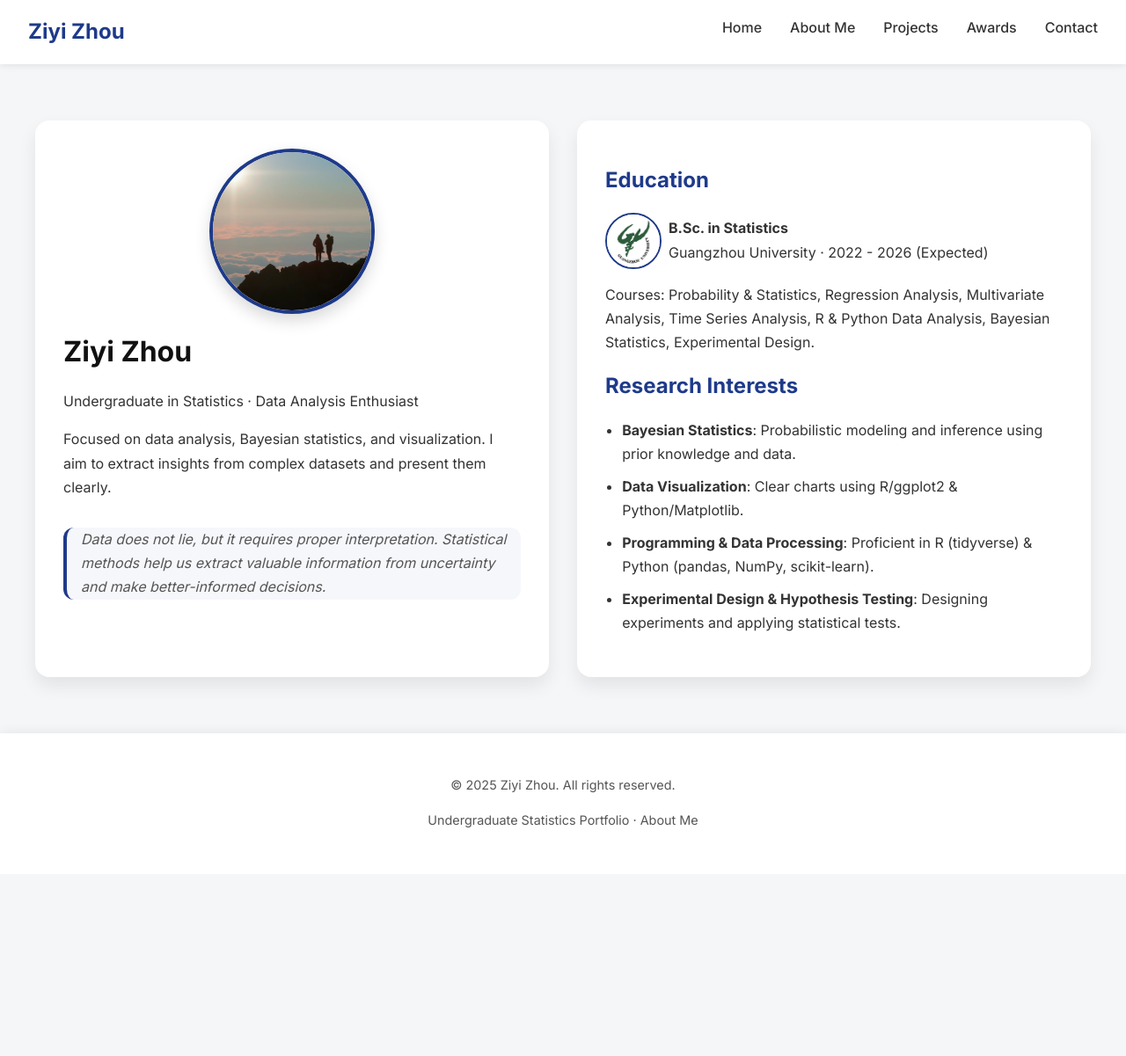
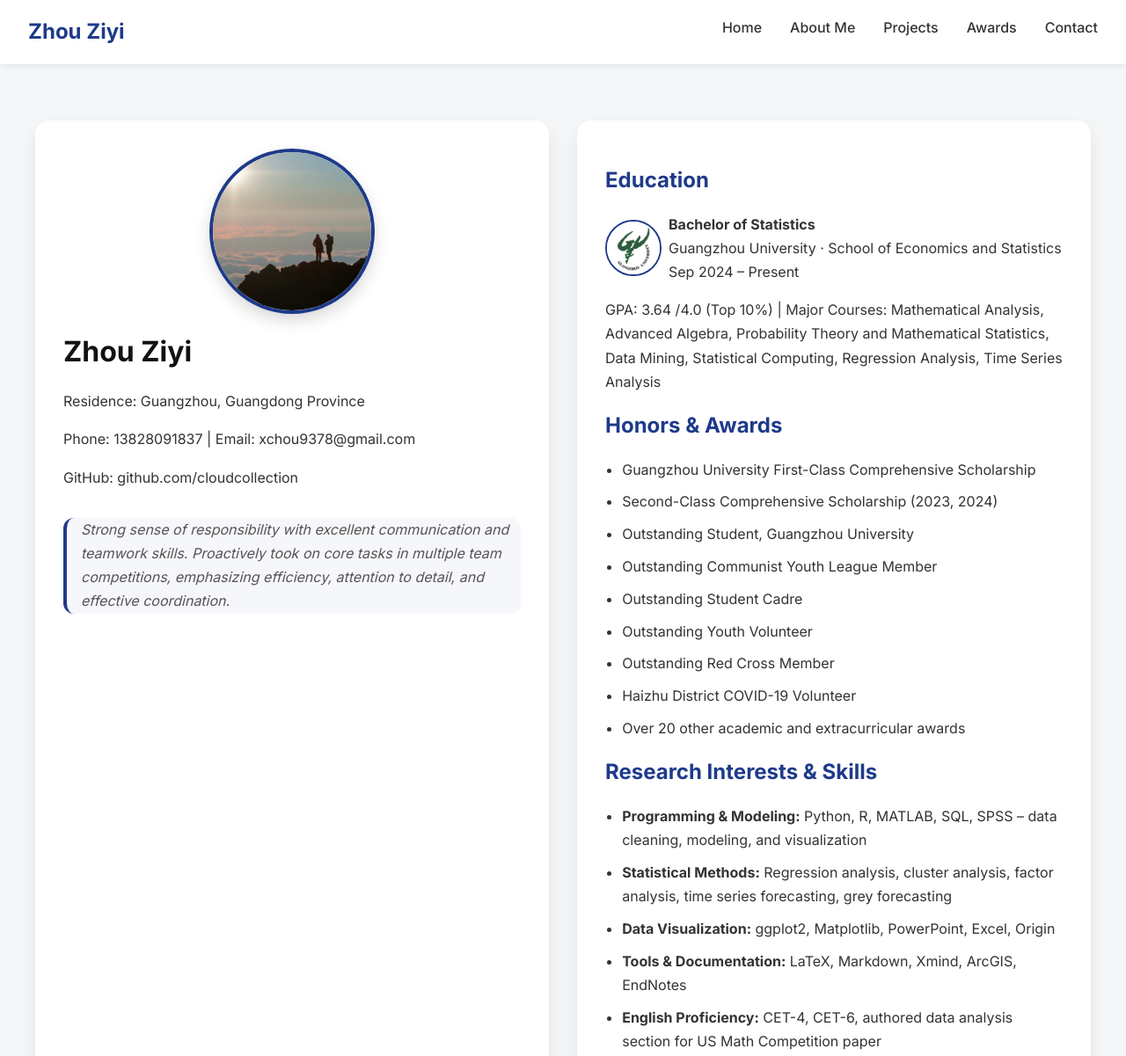
Before and after one commit to cloudcollection/cloudcollection.io, a plain HTML site: page about.html in a window 1280 px wide. Shown: the top 1201 px of the page at 88% size. Before the commit the page ends 994 px from the top, so only its background shows below. Drawn offline with Linux system fonts and the light colour scheme.

Commit message:
Update about.html

```diff
--- a/about.html
+++ b/about.html
@@ -3,7 +3,7 @@
 <head>
 <meta charset="UTF-8">
 <meta name="viewport" content="width=device-width, initial-scale=1.0">
-<title>About Me | Ziyi Zhou</title>
+<title>About Me | Zhou Ziyi</title>
 <link href="https://fonts.googleapis.com/css2?family=Inter:wght@300;400;500;600;700&display=swap" rel="stylesheet">
 <style>
   /* 全局样式 */
@@ -54,7 +54,7 @@
 </head>
 <body>
 <header>
-  <a href="index.html" class="logo">Ziyi Zhou</a>
+  <a href="index.html" class="logo">Zhou Ziyi</a>
   <nav>
     <ul>
       <li><a href="index.html">Home</a></li>
@@ -69,40 +69,56 @@
 <main>
   <!-- 左侧简介卡片 -->
   <div class="card">
-    <img src="assets/images/avatar.jpg" alt="Ziyi Zhou" class="profile-avatar" onerror="this.style.display='none'; this.nextElementSibling.style.display='flex';">
+    <img src="assets/images/avatar.jpg" alt="Zhou Ziyi" class="profile-avatar" onerror="this.style.display='none'; this.nextElementSibling.style.display='flex';">
     <div class="avatar-circle" style="display:none;">ZZ</div>
-    <h1>Ziyi Zhou</h1>
-    <p>Undergraduate in Statistics · Data Analysis Enthusiast</p>
-    <p>Focused on data analysis, Bayesian statistics, and visualization. I aim to extract insights from complex datasets and present them clearly.</p>
+    <h1>Zhou Ziyi</h1>
+    <p>Residence: Guangzhou, Guangdong Province</p>
+    <p>Phone: 13828091837 | Email: <a href="mailto:xchou9378@gmail.com">xchou9378@gmail.com</a></p>
+    <p>GitHub: <a href="https://github.com/cloudcollection" target="_blank">github.com/cloudcollection</a></p>
     <blockquote>
-      Data does not lie, but it requires proper interpretation. Statistical methods help us extract valuable information from uncertainty and make better-informed decisions.
+      Strong sense of responsibility with excellent communication and teamwork skills. Proactively took on core tasks in multiple team competitions, emphasizing efficiency, attention to detail, and effective coordination.
     </blockquote>
   </div>
 
-  <!-- 右侧教育和研究兴趣卡片 -->
+  <!-- 右侧教育和专业信息卡片 -->
   <div class="card">
     <h2>Education</h2>
     <div class="edu-header">
       <img src="assets/images/gzhu-logo.png" alt="Guangzhou University Logo" class="edu-logo" onerror="this.style.display='none';">
       <div>
-        <strong>B.Sc. in Statistics</strong><br>
-        Guangzhou University · 2022 - 2026 (Expected)
+        <strong>Bachelor of Statistics</strong><br>
+        Guangzhou University · School of Economics and Statistics<br>
+        Sep 2024 – Present
       </div>
     </div>
-    <p>Courses: Probability & Statistics, Regression Analysis, Multivariate Analysis, Time Series Analysis, R & Python Data Analysis, Bayesian Statistics, Experimental Design.</p>
+    <p>GPA: 3.64 /4.0 (Top 10%) | Major Courses: Mathematical Analysis, Advanced Algebra, Probability Theory and Mathematical Statistics, Data Mining, Statistical Computing, Regression Analysis, Time Series Analysis</p>
 
-    <h2>Research Interests</h2>
+    <h2>Honors & Awards</h2>
     <ul>
-      <li><strong>Bayesian Statistics</strong>: Probabilistic modeling and inference using prior knowledge and data.</li>
-      <li><strong>Data Visualization</strong>: Clear charts using R/ggplot2 & Python/Matplotlib.</li>
-      <li><strong>Programming & Data Processing</strong>: Proficient in R (tidyverse) & Python (pandas, NumPy, scikit-learn).</li>
-      <li><strong>Experimental Design & Hypothesis Testing</strong>: Designing experiments and applying statistical tests.</li>
+      <li>Guangzhou University First-Class Comprehensive Scholarship</li>
+      <li>Second-Class Comprehensive Scholarship (2023, 2024)</li>
+      <li>Outstanding Student, Guangzhou University</li>
+      <li>Outstanding Communist Youth League Member</li>
+      <li>Outstanding Student Cadre</li>
+      <li>Outstanding Youth Volunteer</li>
+      <li>Outstanding Red Cross Member</li>
+      <li>Haizhu District COVID-19 Volunteer</li>
+      <li>Over 20 other academic and extracurricular awards</li>
+    </ul>
+
+    <h2>Research Interests & Skills</h2>
+    <ul>
+      <li><strong>Programming & Modeling:</strong> Python, R, MATLAB, SQL, SPSS – data cleaning, modeling, and visualization</li>
+      <li><strong>Statistical Methods:</strong> Regression analysis, cluster analysis, factor analysis, time series forecasting, grey forecasting</li>
+      <li><strong>Data Visualization:</strong> ggplot2, Matplotlib, PowerPoint, Excel, Origin</li>
+      <li><strong>Tools & Documentation:</strong> LaTeX, Markdown, Xmind, ArcGIS, EndNotes</li>
+      <li><strong>English Proficiency:</strong> CET-4, CET-6, authored data analysis section for US Math Competition paper</li>
     </ul>
   </div>
 </main>
 
 <footer>
-  <p>© <span id="year"></span> Ziyi Zhou. All rights reserved.</p>
+  <p>© <span id="year"></span> Zhou Ziyi. All rights reserved.</p>
   <p>Undergraduate Statistics Portfolio · About Me</p>
 </footer>
 
```
